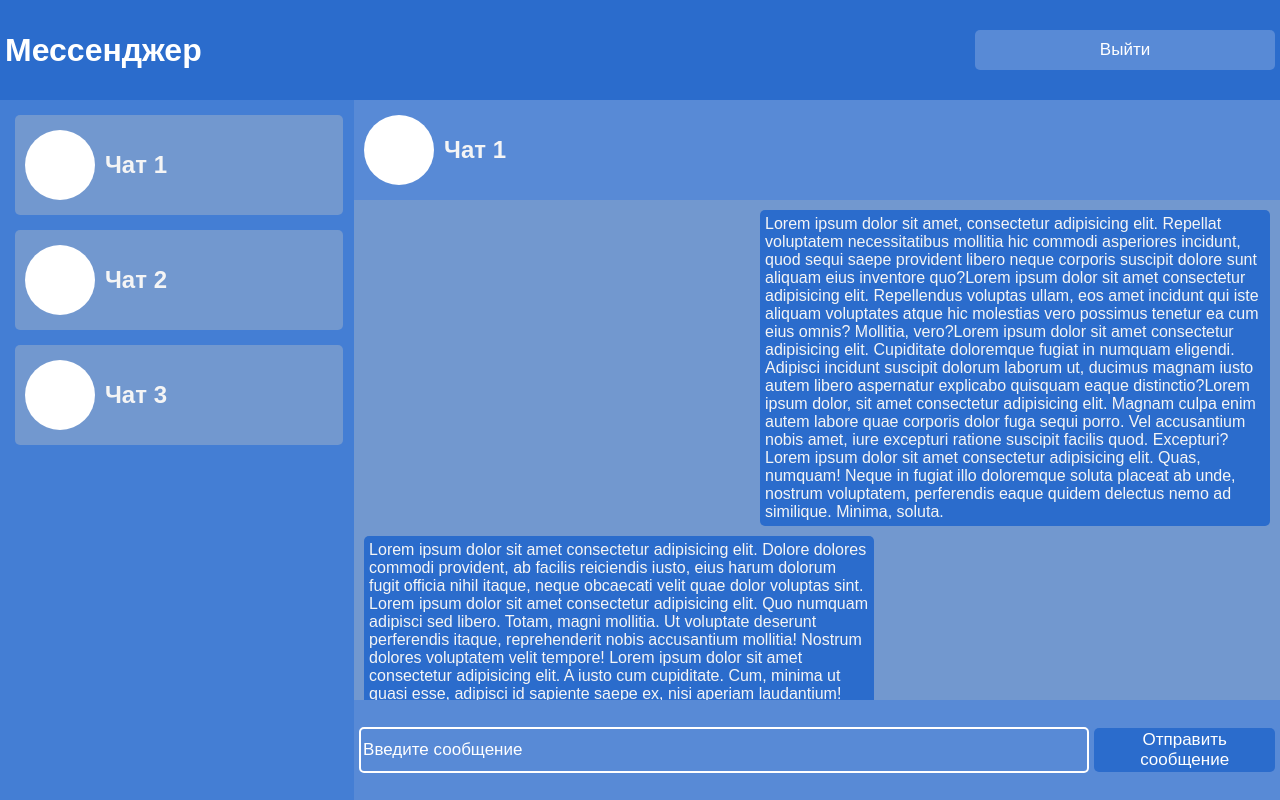
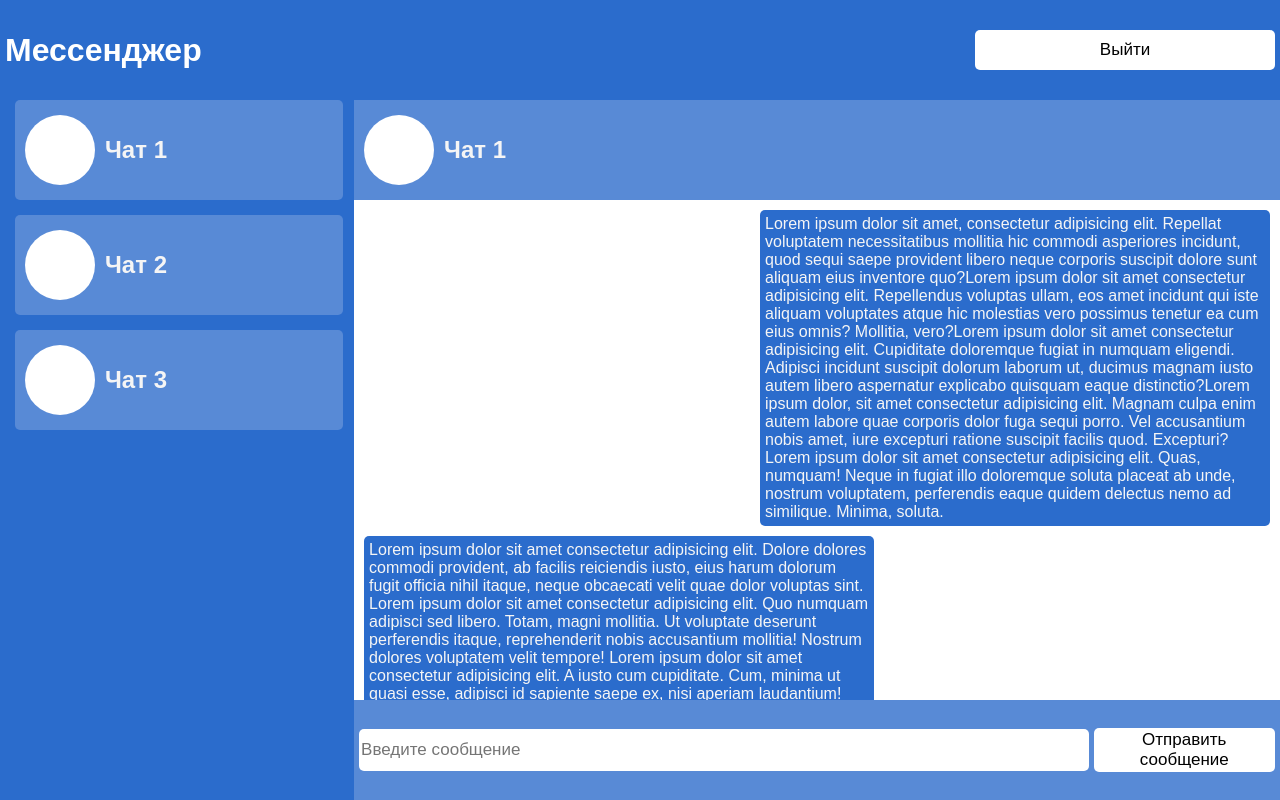
Before and after one commit to glebko-dev/django_messenger, a Django app: page / in a window 1280 px wide. Run offline with Django 5.2, Linux system fonts and the light colour scheme; the visitor is signed in with stand-in values (Sample User, id 1).

Commit message:
Изменены цвета главной страницы

```diff
--- a/messenger/static/css/index-style.css
+++ b/messenger/static/css/index-style.css
@@ -78,13 +78,13 @@ body {
 }
 
 .chats {
-    padding: 15px;
+    padding: 0 15px 15px 15px;
 
     overflow: auto;
 
     flex: 0.35;
 
-    background-color: rgb(68, 126, 212);
+    background-color: rgb(43, 108, 204);
 
     display: flex;
     flex-direction: column;
@@ -102,7 +102,7 @@ body {
 
     flex-shrink: 0;
 
-    background-color: rgb(114, 152, 207);
+    background-color: rgb(88, 138, 214);
 
     border-radius: 5px;
 
@@ -119,7 +119,7 @@ body {
 
     flex: 1;
 
-    background-color: rgb(114, 152, 207);
+    background-color: white;
 
     display: flex;
     flex-direction: column;
@@ -159,28 +159,21 @@ body {
     width: 80%;
     height: 40px;
 
-    color: white;
-
     font-size: 17px;
 
     border-radius: 5px;
 
+    border: 0;
     outline: 0;
 
-    border: 2px white solid;
-
-    background-color: rgb(88, 138, 214);
-}
-
-.message-input::placeholder {
-    color: white;
+    background-color: white;
 }
 
 .send-message-button {
     width: 20%;
     height: 44px;
 
-    background-color: rgb(43, 108, 204);
+    background-color: white;
 
     border: 0;
 
@@ -190,14 +183,12 @@ body {
 
     font-size: 17px;
 
-    color: white;
-
     transition: 0.5s;
 }
 
 .send-message-button:hover {
     cursor: pointer;
-    background-color: rgb(26, 68, 129);
+    background-color: lightgray;
 }
 
 .my-message-wrapper {
@@ -246,7 +237,7 @@ body {
     width: 300px;
     height: 40px;
 
-    background-color: rgb(88, 138, 214);
+    background-color: white;
 
     border: 0;
 
@@ -256,12 +247,10 @@ body {
 
     font-size: 17px;
 
-    color: white;
-
     transition: 0.5s;
 }
 
 .logout-button:hover {
     cursor: pointer;
-    background-color: rgb(26, 68, 129);
+    background-color: lightgray;
 }
```
